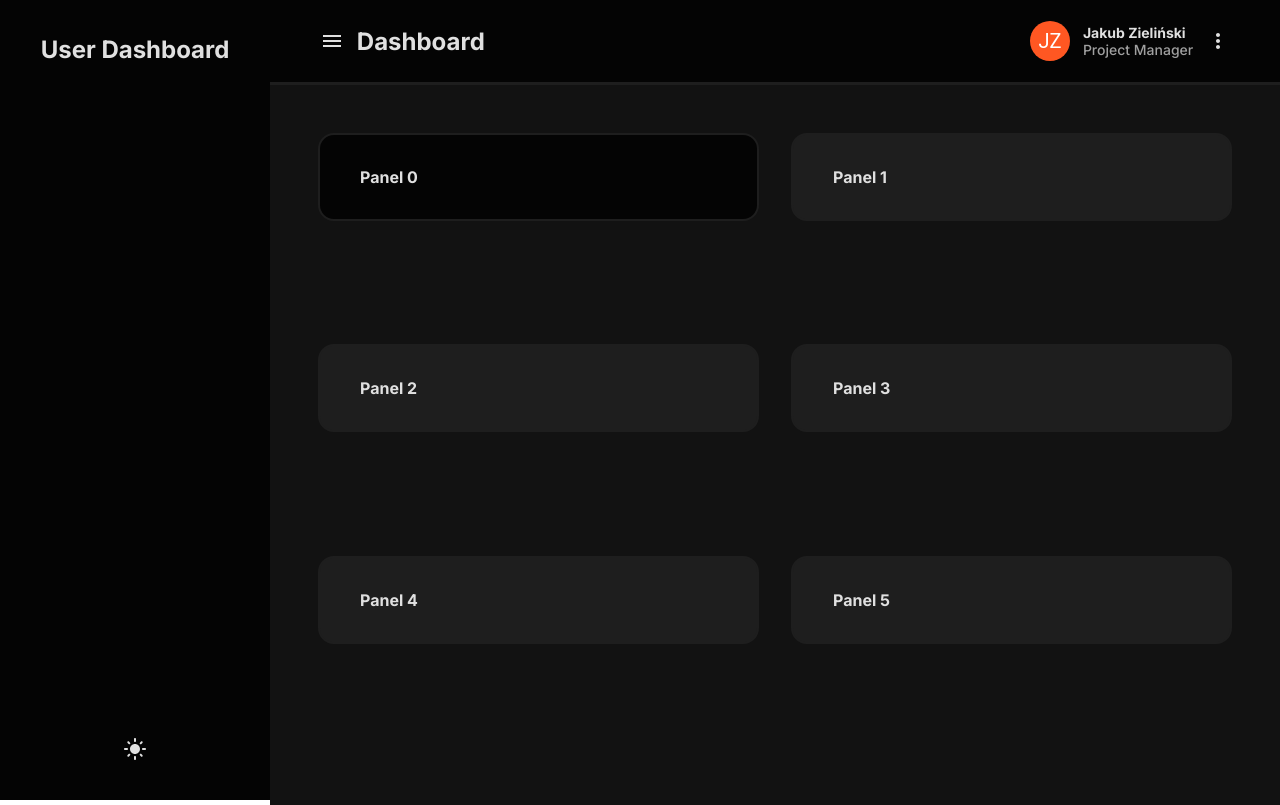
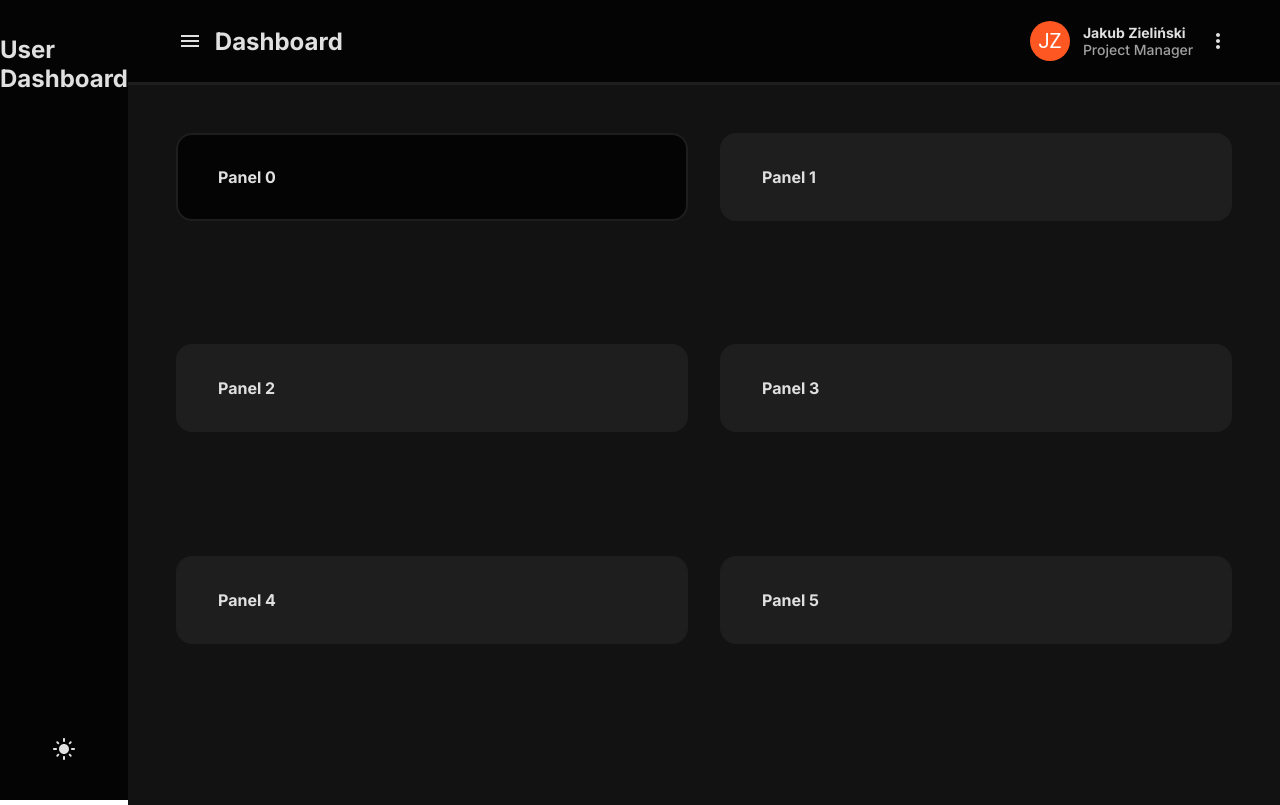
Before and after one commit to jzielinski47/react-user-dashboard-old, a React (Create React App) app: page / in a window 1280 px wide. Built offline with nearby package versions, Linux system fonts and the light colour scheme.

Commit message:
expansion-update

```diff
--- a/src/App.tsx
+++ b/src/App.tsx
@@ -6,14 +6,15 @@ import Sidebar from './components/Sidebar';
 
 function App() {
   const [darkMode, setDarkMode] = useState<boolean>(true)
+  const [sidebarExpansion, setSidebarExpansion] = useState<boolean>(true)
   const [tab, setCurrentTab] = useState('Dashboard')
 
   return (
     <div className="app">
 
-      <Sidebar darkMode={darkMode} setDarkMode={setDarkMode} />
+      <Sidebar darkMode={darkMode} setDarkMode={setDarkMode} expansion={sidebarExpansion} />
       <div className='display'>
-        <Header tab={tab} mode={darkMode} />
+        <Header tab={tab} mode={darkMode} expansion={sidebarExpansion} setExpansion={setSidebarExpansion} />
         <Content tab={tab} mode={darkMode} />
       </div>
 
--- a/src/components/Content.tsx
+++ b/src/components/Content.tsx
@@ -1,9 +1,9 @@
 import './Content.css';
-import { DisplayProps, PanelProperities } from '../interfaces/interfaces';
+import { DisplayContentProps, PanelProperities } from '../interfaces/interfaces';
 import Panel from './Panel';
 import React from 'react';
 
-function Content(props: DisplayProps) {
+function Content(props: DisplayContentProps) {
 
     let panels: PanelProperities[] = []
 
--- a/src/components/Header.tsx
+++ b/src/components/Header.tsx
@@ -4,9 +4,10 @@ import MenuIcon from '@mui/icons-material/Menu';
 import { deepOrange } from '@mui/material/colors';
 import './Header.css';
 import React from 'react';
-import { Account, DisplayProps } from '../interfaces/interfaces';
+import { Account, HeaderProps } from '../interfaces/interfaces';
+import { truncateSync } from 'fs';
 
-function Header(props: DisplayProps) {
+function Header(props: HeaderProps) {
 
     const user: Account = {
         name: "Jakub Zieliński",
@@ -22,11 +23,10 @@ function Header(props: DisplayProps) {
         return initials;
     }
 
-
     return (
         <div className={(props.mode) ? 'header dark' : 'header light'}>
             <div className='header-content'>
-                <MenuIcon /> <span className="title">{props.tab}</span>
+                <MenuIcon onClick={() => props.setExpansion((props.expansion) ? false : true)} /> <span className="title">{props.tab}</span>
             </div>
             <div className='header-content'>
                 <Avatar sx={{ bgcolor: deepOrange[500] }}>{getInitials(user.name)}</Avatar>
--- a/src/components/Sidebar.css
+++ b/src/components/Sidebar.css
@@ -1,6 +1,5 @@
 .sidebar {
-    width: 10%;
-    min-width: 270px;
+    /* min-width: 270px; */
     height: 100vh;
 
     padding: 35px;
@@ -16,6 +15,14 @@
     /* justify-content: center; */
 }
 
+.sidebar.wide {
+    width: 10%;
+}
+
+.sidebar.narrow {
+    width: 5%;
+}
+
 .mode {
     margin-top: auto;
 }
--- a/src/components/Sidebar.tsx
+++ b/src/components/Sidebar.tsx
@@ -1,4 +1,4 @@
-import React from 'react';
+import React, { useState } from 'react';
 import { SidebarProps } from '../interfaces/interfaces';
 import ModeSwitch from './ModeSwitch';
 import './Sidebar.css';
@@ -8,7 +8,7 @@ function Sidebar(props: SidebarProps) {
     const projectName: string = "User Dashboard"
 
     return (
-        <div className='sidebar'>
+        <div className={props.expansion ? 'sidebar wide' : 'sidebar narrow'}>
             <span className='title'>{projectName}</span>
             <ModeSwitch darkMode={props.darkMode} setDarkMode={props.setDarkMode} />
         </div>
```
Also changed, not shown: src/interfaces/interfaces.ts (+10 -1 lines).
